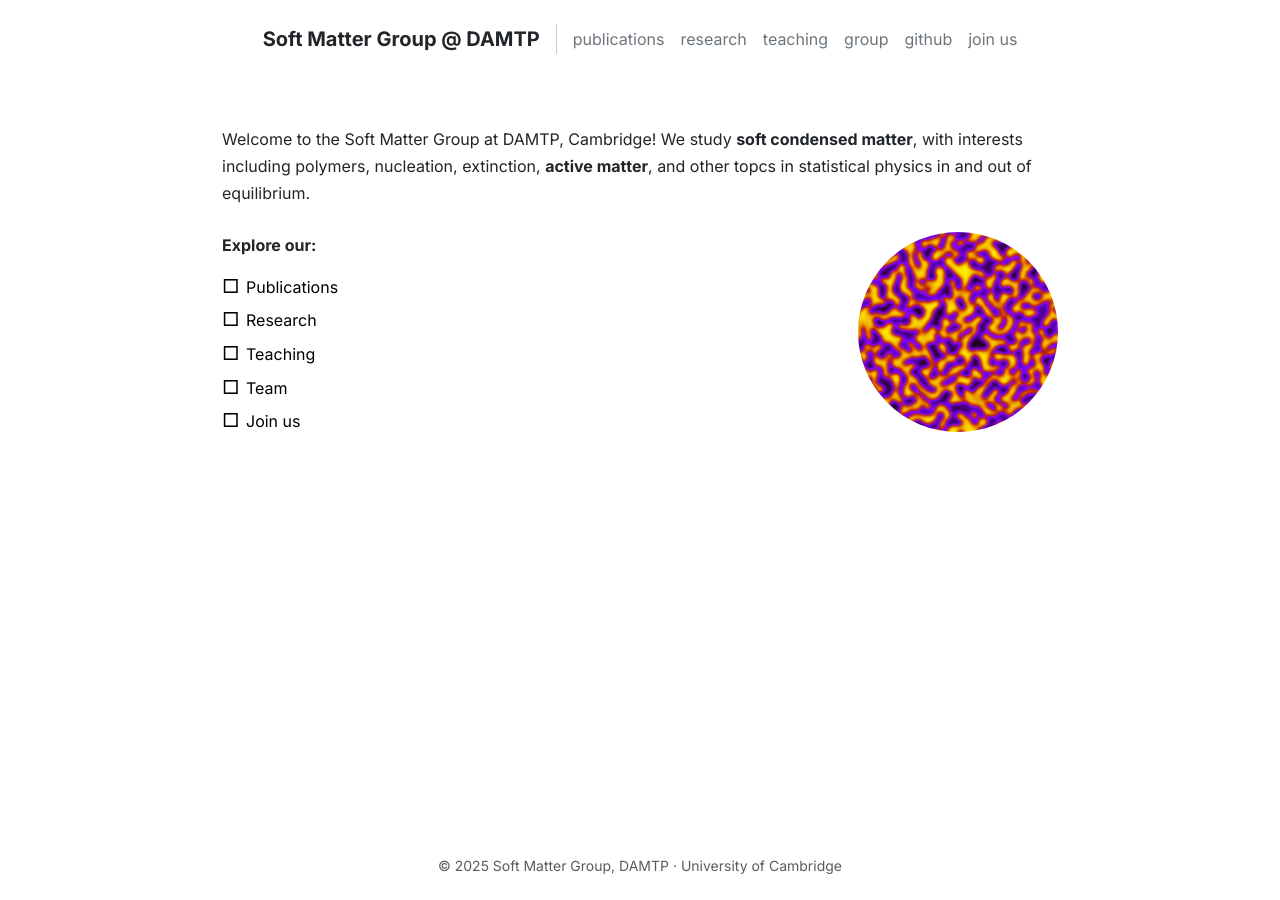
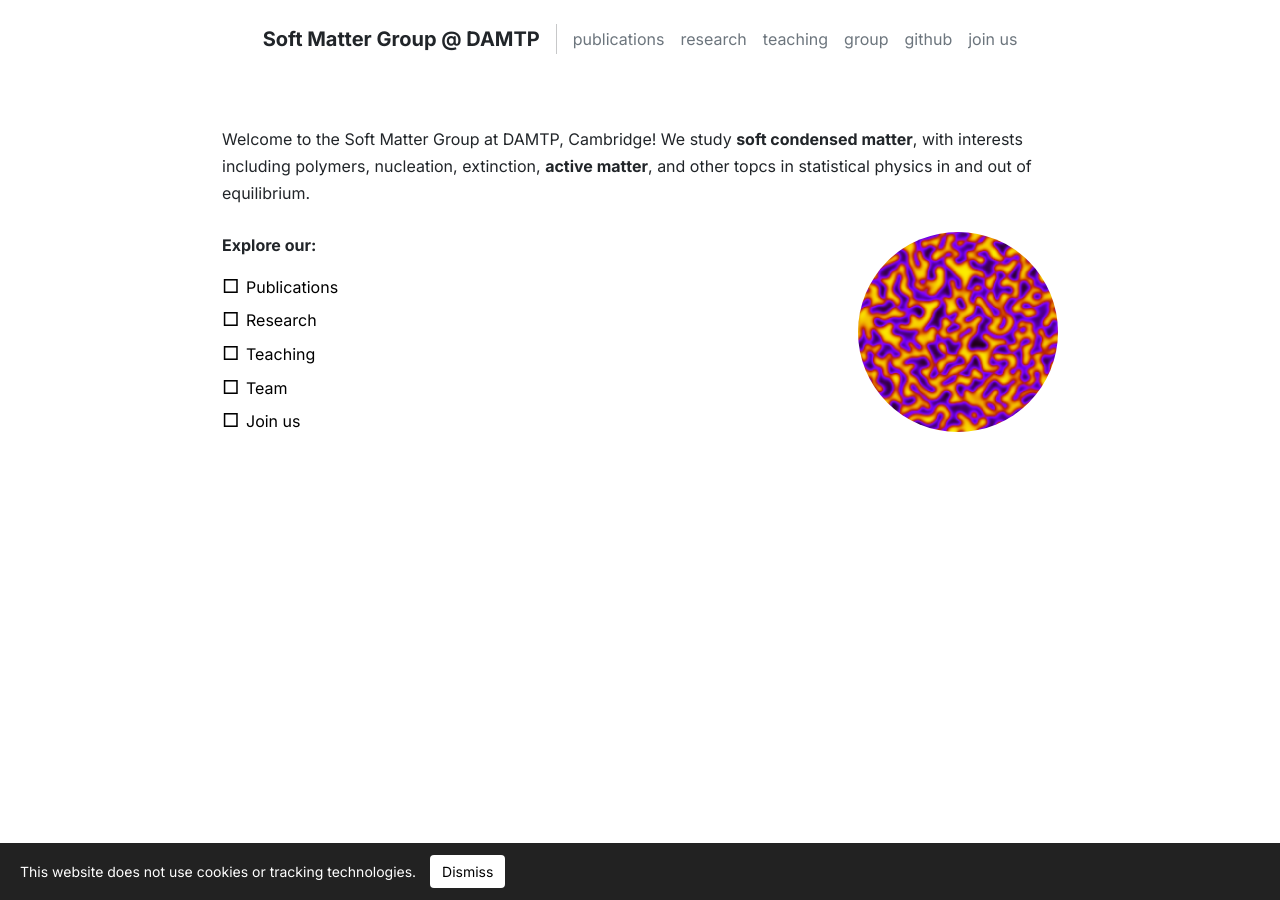
Before and after one commit to SoftMatterGroupCambridge/SoftMatterGroupCambridge.github.io, a Jekyll site: the page built from index.md, in a window 1280 px wide. Built offline with Jekyll 4.4.1, drawn with Linux system fonts in a browser that asks for light colours.

Commit message:
Implement no-cookie banner in default layout
Added a no-cookie banner to inform users about cookie usage.

```diff
--- a/_layouts/default.html
+++ b/_layouts/default.html
@@ -30,6 +30,30 @@
       © {{ "now" | date: "%Y" }} Soft Matter Group, DAMTP · University of Cambridge
     </footer>
 
+    <div id="nocookie-banner" style="
+      display:none;
+      position:fixed;
+      bottom:0;
+      left:0;
+      width:100%;
+      background:#222;
+      color:#fff;
+      padding:12px 20px;
+      font-size:14px;
+      z-index:9999;
+    ">
+      This website does not use cookies or tracking technologies.
+      <button id="nocookie-dismiss" style="
+        background:#fff;
+        color:#000;
+        border:none;
+        padding:6px 12px;
+        margin-left:10px;
+        cursor:pointer;
+        border-radius:4px;
+      ">Dismiss</button>
+    </div>
+
     <script>
     document.addEventListener("DOMContentLoaded", function () {
       if (!localStorage.getItem("nocookieBannerDismissed")) {
```
